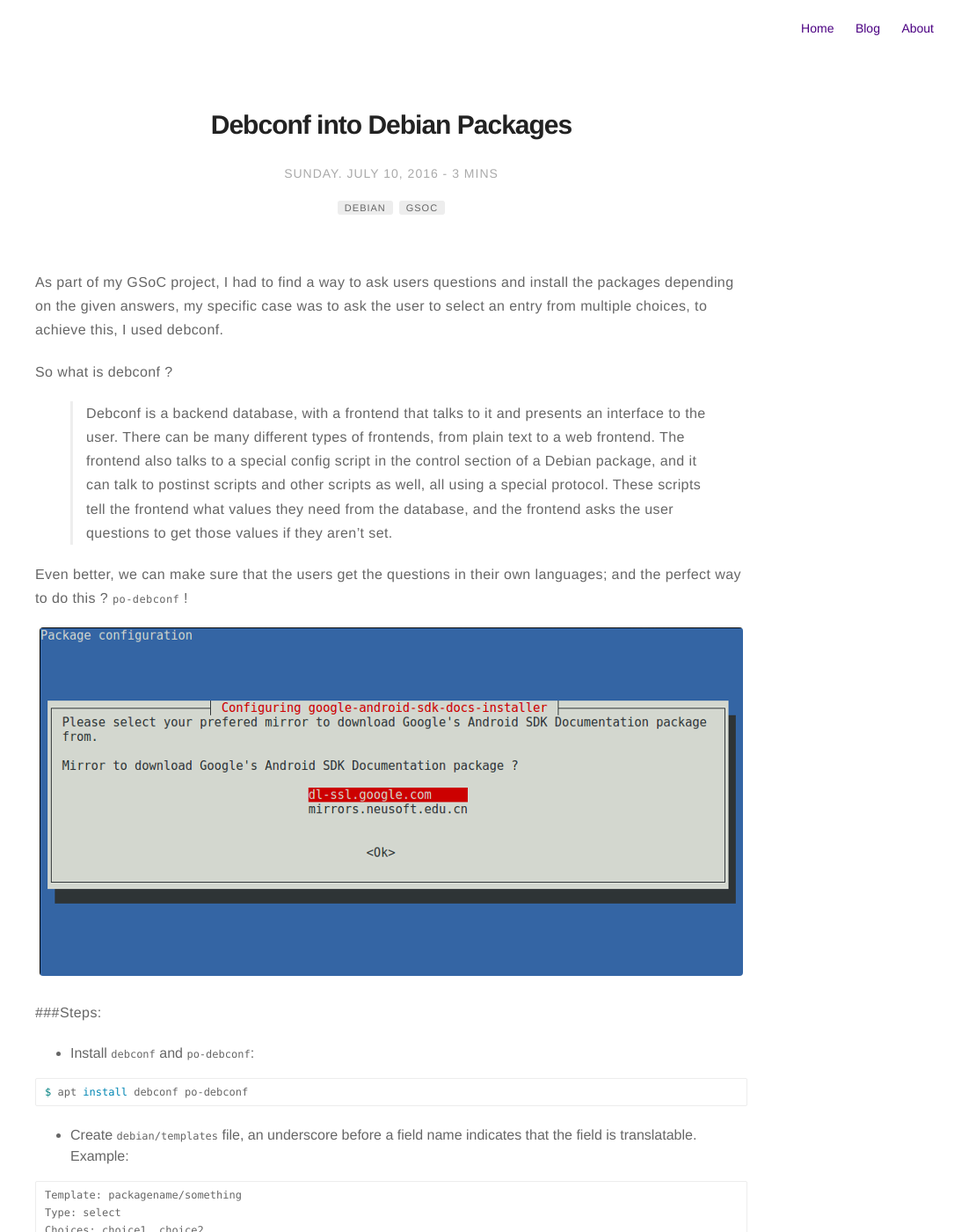
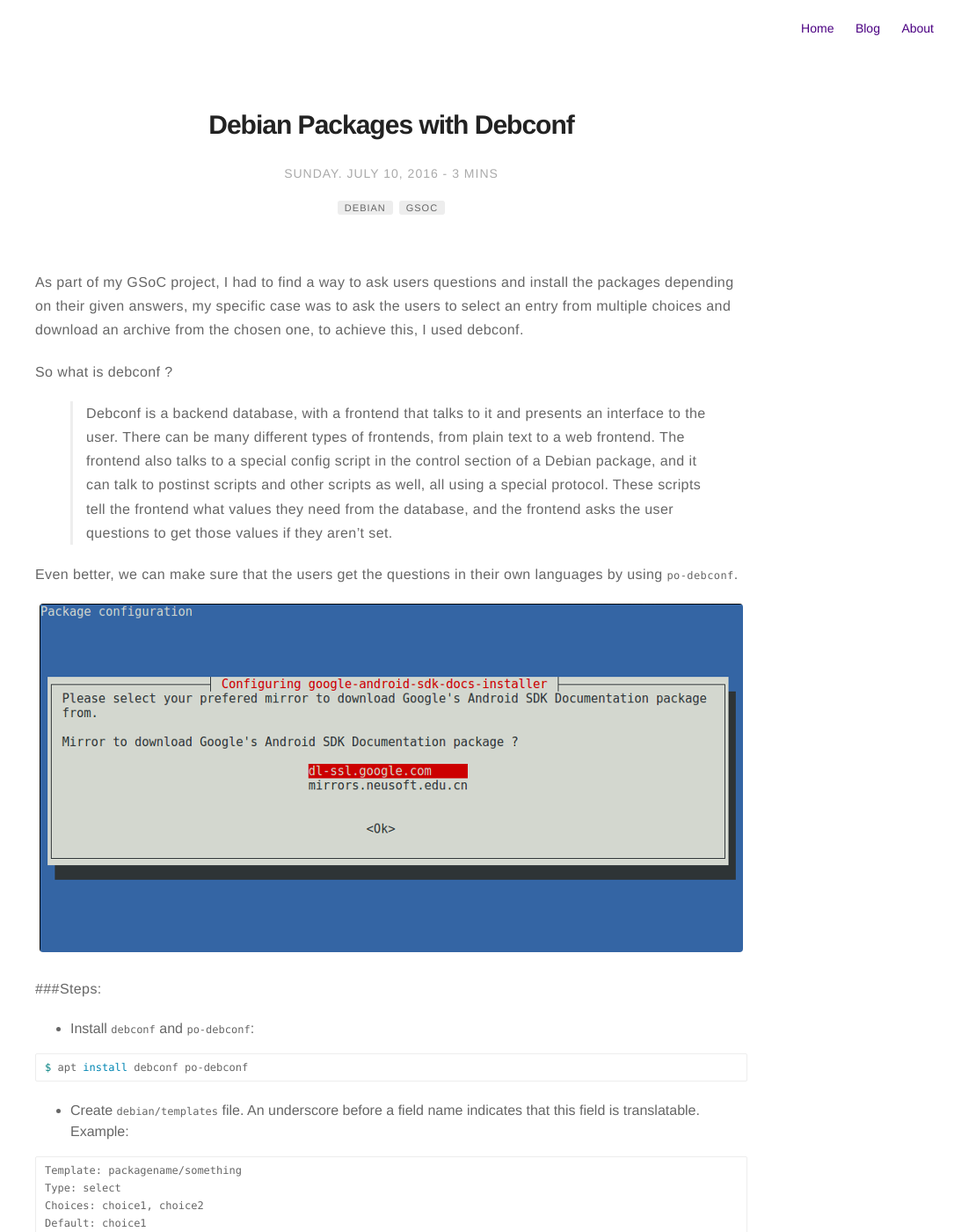
Before and after one commit to aallam/aallam.github.io, a Jekyll site: the page built from _posts/2016-07-10-debian-packages-with-debconf.md, in a window 1280 px wide and 1400 px high. Shown: the whole window at 88% size, without its empty margins (195-1280 px from the left). Built offline with Jekyll 4.4.1, drawn with Linux system fonts in a browser that asks for light colours; comment, search, counter and statistics services are not loaded; some of the changed text lies outside the part shown.

Commit message:
debconf post update

```diff
--- a/_posts/2016-07-10-debconf-into-debian-packages.md
+++ b/_posts/2016-07-10-debian-packages-with-debconf.md
@@ -1,5 +1,5 @@
 ---
-title: "Debconf into Debian Packages"
+title: "Debian Packages with Debconf"
 layout: post
 date: 2016-07-10 03:09
 description:
@@ -10,13 +10,13 @@
 jemoji:
 ---
 
-As part of my GSoC project, I had to find a way to ask users questions and install the packages depending on the given answers, my specific case was to ask the user to select an entry from multiple choices, to achieve this, I used debconf.
+As part of my GSoC project, I had to find a way to ask users questions and install the packages depending on their given answers, my specific case was to ask the users to select an entry from multiple choices and download an archive from the chosen one, to achieve this, I used debconf.
 
 So what is debconf ?
 
 > Debconf is a backend database, with a frontend that talks to it and presents an interface to the user. There can be many different types of frontends, from plain text to a web frontend. The frontend also talks to a special config script in the control section of a Debian package, and it can talk to postinst scripts and other scripts as well, all using a special protocol. These scripts tell the frontend what values they need from the database, and the frontend asks the user questions to get those values if they aren't set.
 
-Even better, we can make sure that the users get the questions in their own languages; and the perfect way to do this ? `po-debconf` !
+Even better, we can make sure that the users get the questions in their own languages by using `po-debconf`.
 
 <div class="text-center" markdown="1">
 ![Debconf Frontend][5]
@@ -29,7 +29,7 @@
 $ apt install debconf po-debconf
 {% endhighlight %}
 
-* Create `debian/templates` file, an underscore before a field name indicates that the field is translatable. Example:
+* Create `debian/templates` file. An underscore before a field name indicates that this field is translatable. Example:
 
 {% highlight control %}
 Template: packagename/something
@@ -40,7 +40,7 @@
  A longer description here about the quastion.
 {% endhighlight %}
 
-* Create debian/config file, `packagename/somthing` is the same as in `debian/templates`:
+* Create debian/config file (`packagename/somthing` is the same as in `debian/templates`):
 
 {% highlight sh %}
 #!/bin/sh
@@ -83,7 +83,7 @@
 {% endhighlight %}
 
 
-* Get and use the result (in `debian/postinit` for example with the variable `$RET`):
+* Get and use the result  (in `debian/postinit` for example with the variable `$RET`):
 
 {% highlight sh %}
 #!/bin/sh
```
